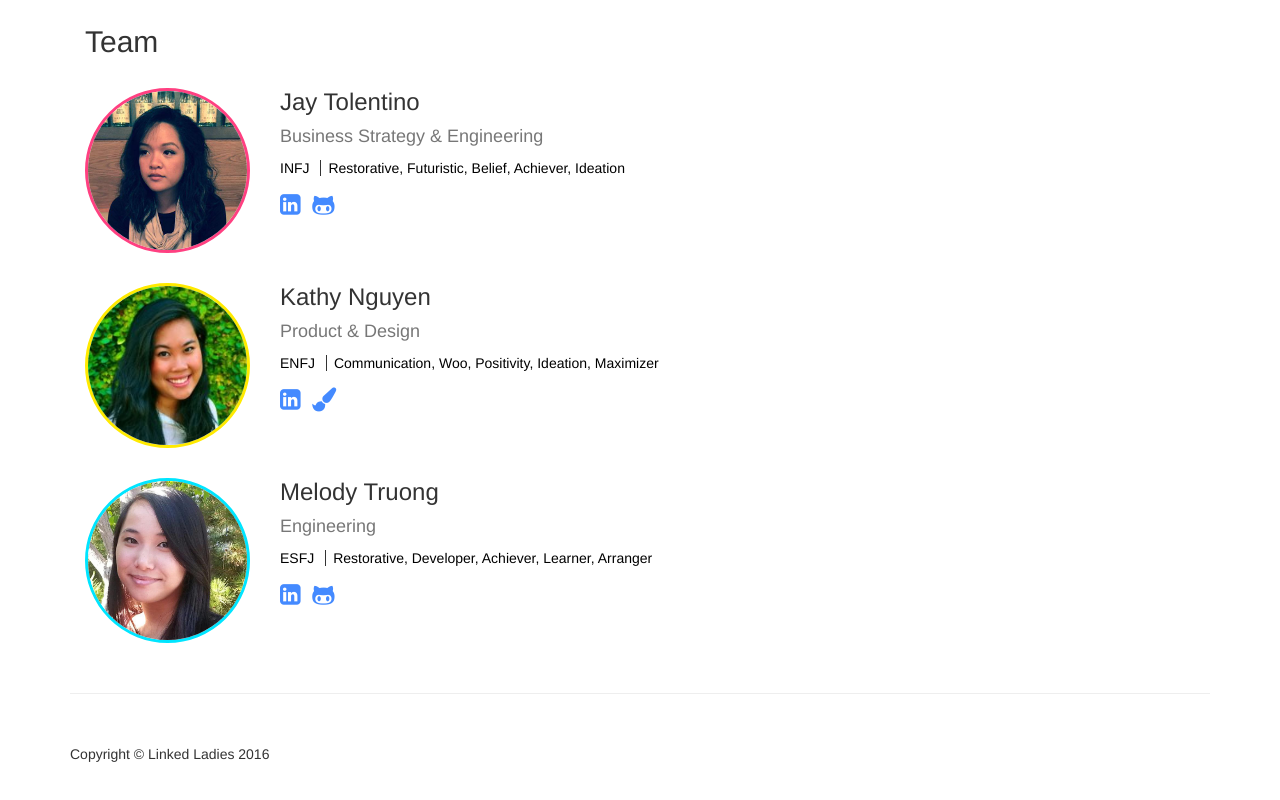
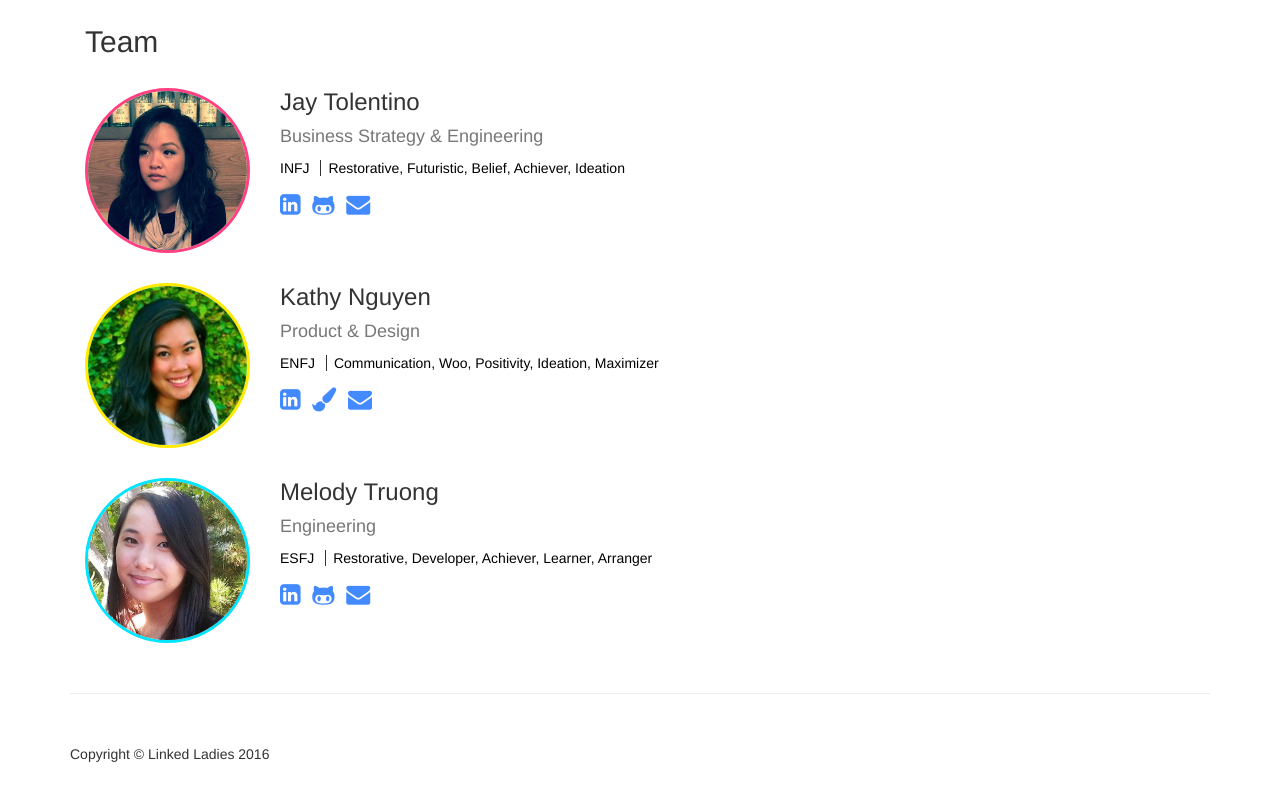
Before and after one commit to LinkedLadies/linkedladies.github.io, a plain HTML site: page index.html in a window 1280 px wide. Shown: the part 1309-2109 px from the top of the page. Drawn offline with Linux system fonts and the light colour scheme.

Commit message:
Add Email to Team Info

```diff
--- a/index.html
+++ b/index.html
@@ -101,7 +101,7 @@
             </p>
             <p class="links">
               <span ng-repeat="link in member.links">
-                <a href="{{link.url}}" target="_blank" title="{{link.title}}">
+                <a href="{{link.url}}" target="{{link.openWindow ? '_blank' : '_self'}}" title="{{link.title}}">
                   <i class="fa {{link.icon}}" aria-hidden="true"></i>
                 </a>
               </span>
--- a/scripts/services.js
+++ b/scripts/services.js
@@ -72,13 +72,20 @@ angular.module('linkedLadiesApp')
         "links": [
           {
             "icon": "fa-linkedin-square",
+            "openWindow": true,
             "title": "LinkedIn",
             "url": "https://www.linkedin.com/in/jltolent"
           },
           {
             "icon": "fa-github-alt",
+            "openWindow": true,
             "title": "Github",
             "url": "https://github.com/jaytolentino"
+          },
+          {
+            "icon": "fa-envelope",
+            "title": "Email",
+            "url": "mailto:jay@linkedladies.com"
           }
         ]
       },
@@ -103,13 +110,20 @@ angular.module('linkedLadiesApp')
         "links": [
           {
             "icon": "fa-linkedin-square",
+            "openWindow": true,
             "title": "LinkedIn",
             "url": "https://www.linkedin.com/in/nguyenkatherine"
           },
           {
             "icon": "fa-paint-brush",
+            "openWindow": true,
             "title": "Portfolio",
             "url": "http://kitkatdesign.com/"
+          },
+          {
+            "icon": "fa-envelope",
+            "title": "Email",
+            "url": "mailto:kathy@linkedladies.com"
           }
         ]
       },
@@ -134,13 +148,20 @@ angular.module('linkedLadiesApp')
         "links": [
           {
             "icon": "fa-linkedin-square",
+            "openWindow": true,
             "title": "LinkedIn",
             "url": "https://www.linkedin.com/in/truongmm"
           },
           {
             "icon": "fa-github-alt",
+            "openWindow": true,
             "title": "Github",
             "url": "https://github.com/truongmm"
+          },
+          {
+            "icon": "fa-envelope",
+            "title": "Email",
+            "url": "mailto:melody@linkedladies.com"
           }
         ]
       }
```
